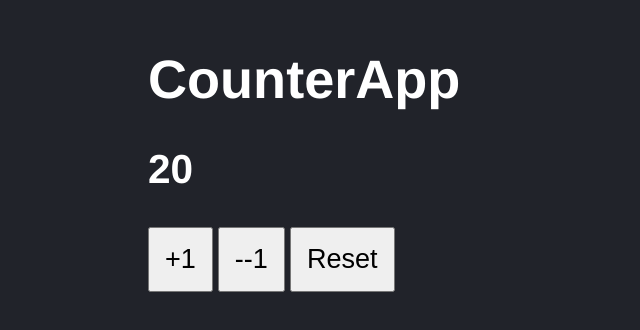
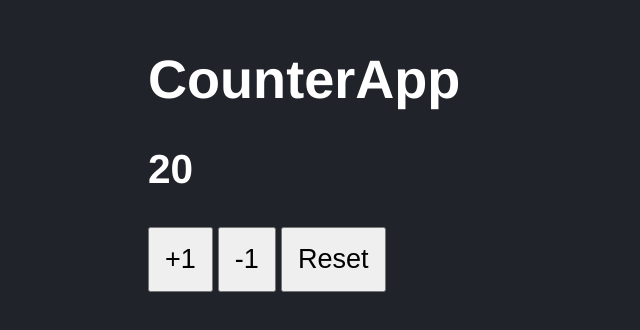
Before and after one commit to cleonsc/react-course-vite, a React (Vite) app: page / in a window 1280 px wide. Shown: the part 136-466 px from the top of the page, without its empty margins (0-640 px from the left). Built offline with nearby package versions, Linux system fonts and the light colour scheme.

Commit message:
[add] aria-label to identify a unique button

```diff
--- a/src/CounterApp.jsx
+++ b/src/CounterApp.jsx
@@ -25,8 +25,8 @@
       <h1>CounterApp</h1>
       <h2> {counter} </h2>
       <button onClick={handleAdd}> +1 </button>
-      <button onClick={handleSubtract}> --1 </button>
-      <button onClick={handleReset}> Reset </button>
+      <button onClick={handleSubtract}> -1 </button>
+      <button aria-label="btn-reset" onClick={handleReset}> Reset </button>
     </>
   )
 }
```
